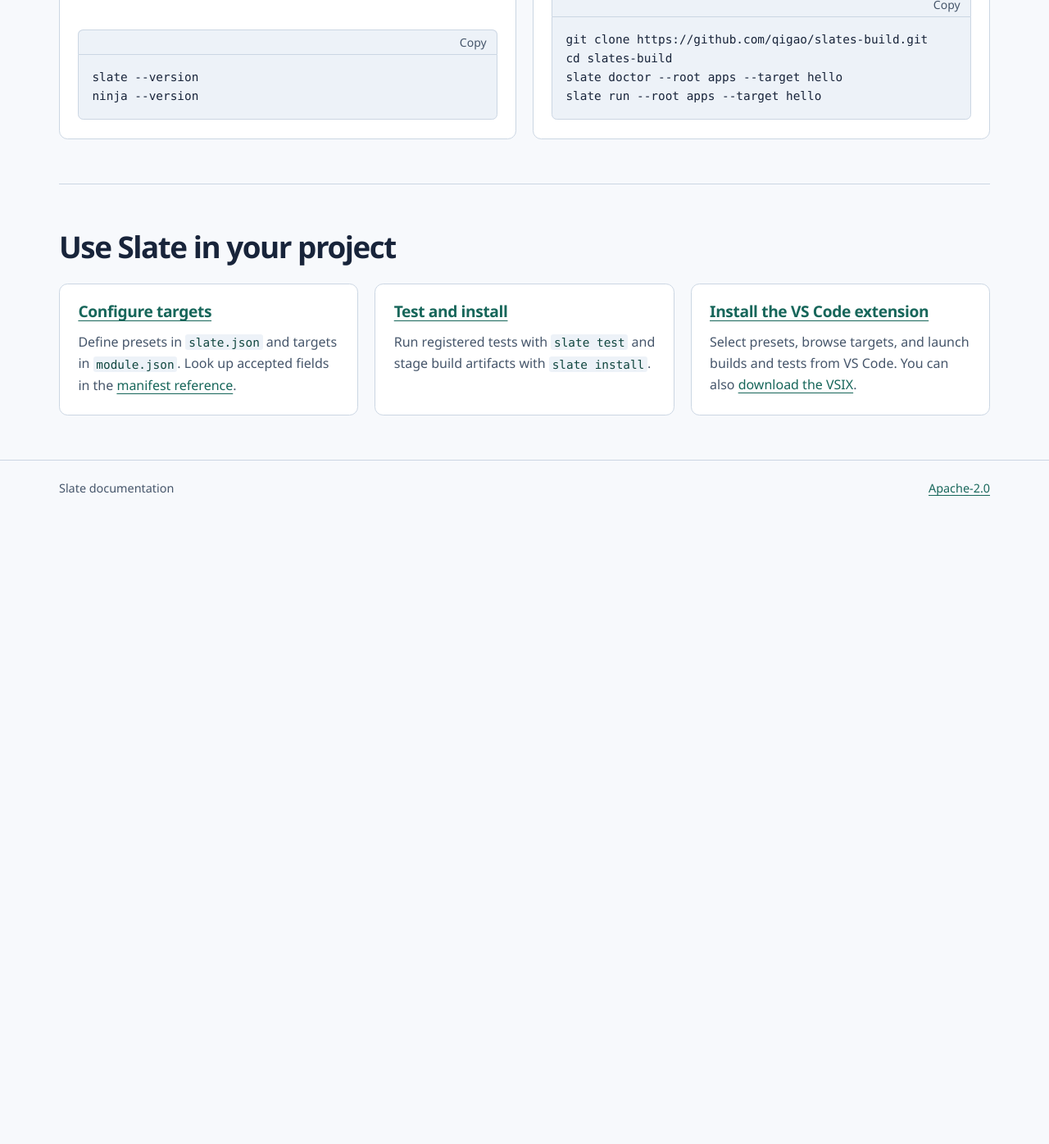
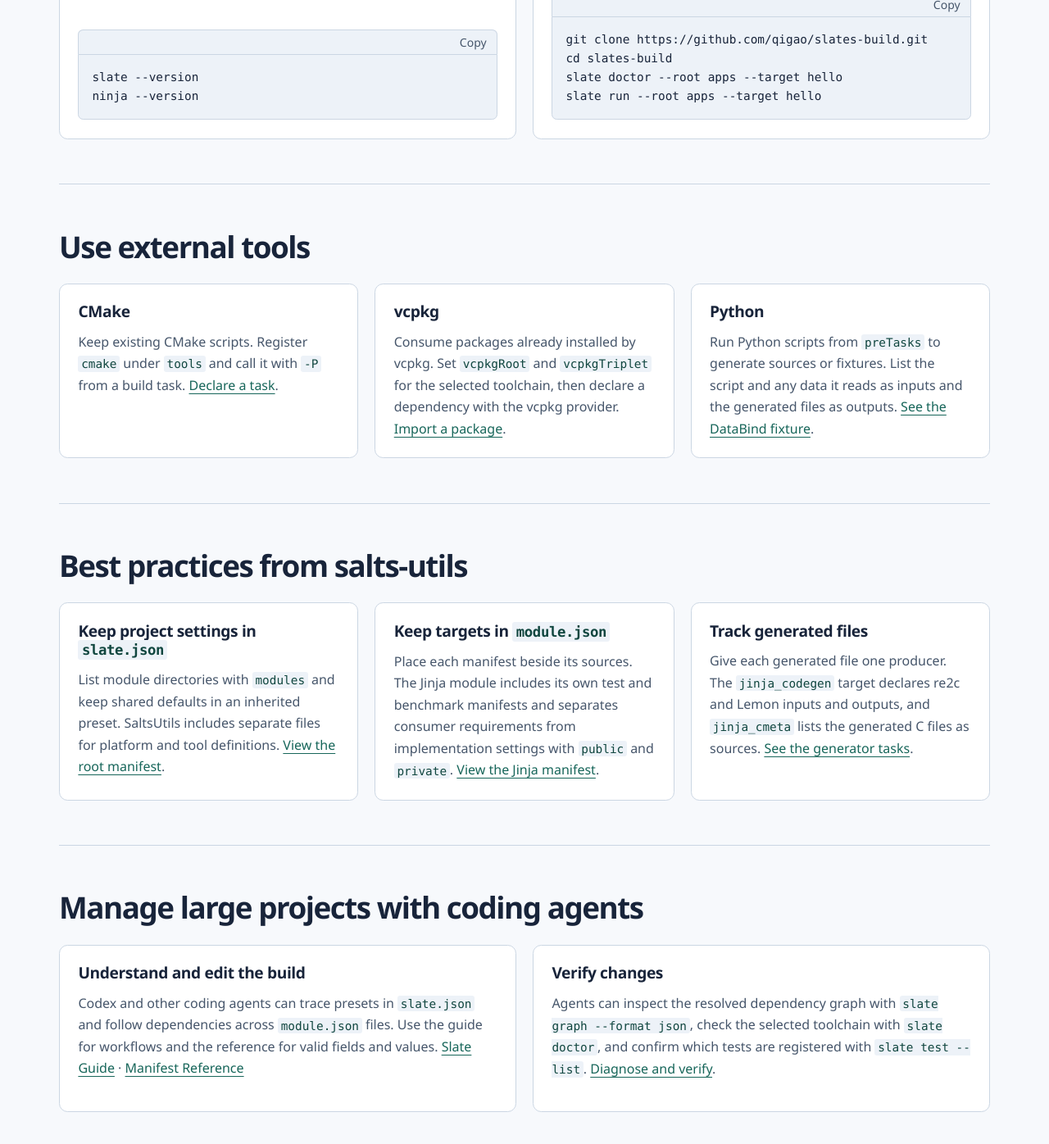
Before and after one commit to qigao/slates-build, a Jekyll site: the page built from site/index.html, in a window 1280 px wide and 1400 px high, scrolled down 922 px. Shown: the top 1396 px of the window at 82% size. Built offline with Jekyll 4.4.1, drawn with Linux system fonts in a browser that asks for light colours; before the commit the page ends 1552 px from its top, so only the background shows below that; some of the changed text lies outside the part shown.

Commit message:
Explain Slate workflows and editor integrations on the homepage (#3)

```diff
--- a/site/_config.yml
+++ b/site/_config.yml
@@ -1,10 +1,11 @@
 title: Slate
-description: Build, run, and test C and C++ projects with Slate and Ninja.
+description: Slate is a lightweight, JSON-based build tool for C and C++ projects, powered by Ninja.
 url: https://qigao.github.io
 baseurl: /slates-build
 repository: qigao/slates-build
 vscode_extension: https://marketplace.visualstudio.com/items?itemName=slates-build.slates-extension
 vscode_releases: https://github.com/qigao/slates-extension/releases/latest
+openidea_releases: https://github.com/qigao/slates-openidea/releases/latest
 markdown: kramdown
 plugins:
   - jekyll-relative-links
--- a/site/_layouts/default.html
+++ b/site/_layouts/default.html
@@ -19,7 +19,7 @@
       <nav class="site-nav" aria-label="Primary">
         <a href="{{ '/guide.html' | relative_url }}"{% if page.url == '/guide.html' %} aria-current="page"{% endif %}>Guide</a>
         <a href="{{ '/grammar.html' | relative_url }}"{% if page.url == '/grammar.html' %} aria-current="page"{% endif %}>Reference</a>
-        <a href="{{ site.vscode_extension }}">VS Code</a>
+        <a href="{{ '/' | relative_url }}#editors">Editors</a>
         <a href="https://github.com/qigao/slates-build">GitHub</a>
       </nav>
     </div>
--- a/site/index.html
+++ b/site/index.html
@@ -5,8 +5,8 @@ title: Slate
 <div class="wrap">
   <section class="hero">
     <div>
-      <h1>Build with Slate.</h1>
-      <p>Define C and C++ targets in JSON. Slate resolves your toolchain, generates Ninja rules, and lets you build, run, test, and install from one CLI.</p>
+      <h1>Simple builds with JSON.</h1>
+      <p>Slate is a lightweight alternative to CMake for C and C++ projects. It turns JSON manifests into Ninja build files and provides one CLI to build, run, test, and install.</p>
       <div class="hero-actions">
         <a class="button primary" href="#quickstart">Quickstart</a>
         <a class="button secondary" href="https://github.com/qigao/slates-build/releases/latest">Download Slate</a>
@@ -39,20 +39,67 @@ slate run --root apps --target hello</code></pre>
     </div>
   </section>
 
-  <section class="paths" aria-labelledby="paths-title">
-    <h2 id="paths-title">Use Slate in your project</h2>
+  <section class="paths" id="external-tools" aria-labelledby="external-tools-title">
+    <h2 id="external-tools-title">Use external tools</h2>
     <div class="path-grid">
       <div>
-        <h3><a href="{{ '/guide.html' | relative_url }}#configure-a-project-and-register-a-test">Configure targets</a></h3>
-        <p>Define presets in <code>slate.json</code> and targets in <code>module.json</code>. Look up accepted fields in the <a href="{{ '/grammar.html' | relative_url }}">manifest reference</a>.</p>
+        <h3>CMake</h3>
+        <p>Keep existing CMake scripts. Register <code>cmake</code> under <code>tools</code> and call it with <code>-P</code> from a build task. <a href="{{ '/guide.html' | relative_url }}#declare-tasks-and-customize-rules">Declare a task</a>.</p>
       </div>
       <div>
-        <h3><a href="{{ '/guide.html' | relative_url }}#install-build-outputs">Test and install</a></h3>
-        <p>Run registered tests with <code>slate test</code> and stage build artifacts with <code>slate install</code>.</p>
+        <h3>vcpkg</h3>
+        <p>Consume packages already installed by vcpkg. Set <code>vcpkgRoot</code> and <code>vcpkgTriplet</code> for the selected toolchain, then declare a dependency with the vcpkg provider. <a href="{{ '/guide.html' | relative_url }}#use-an-installed-vcpkg-package">Import a package</a>.</p>
       </div>
       <div>
-        <h3><a href="{{ site.vscode_extension }}">Install the VS Code extension</a></h3>
-        <p>Select presets, browse targets, and launch builds and tests from VS Code. You can also <a href="{{ site.vscode_releases }}">download the VSIX</a>.</p>
+        <h3>Python</h3>
+        <p>Run Python scripts from <code>preTasks</code> to generate sources or fixtures. List the script and any data it reads as inputs and the generated files as outputs. <a href="https://github.com/qigao/salts-utils/blob/853421db84dc514fc43938cc1406580ff15cdd54/databind/compiler/tests/projection/fixtures/module.json#L511-L524">See the DataBind fixture</a>.</p>
+      </div>
+    </div>
+  </section>
+
+  <section class="paths" id="best-practices" aria-labelledby="best-practices-title">
+    <h2 id="best-practices-title">Best practices from salts-utils</h2>
+    <div class="path-grid">
+      <div>
+        <h3>Keep project settings in <code>slate.json</code></h3>
+        <p>List module directories with <code>modules</code> and keep shared defaults in an inherited preset. SaltsUtils includes separate files for platform and tool definitions. <a href="https://github.com/qigao/salts-utils/blob/master/slate.json">View the root manifest</a>.</p>
+      </div>
+      <div>
+        <h3>Keep targets in <code>module.json</code></h3>
+        <p>Place each manifest beside its sources. The Jinja module includes its own test and benchmark manifests and separates consumer requirements from implementation settings with <code>public</code> and <code>private</code>. <a href="https://github.com/qigao/salts-utils/blob/master/jinja/module.json">View the Jinja manifest</a>.</p>
+      </div>
+      <div>
+        <h3>Track generated files</h3>
+        <p>Give each generated file one producer. The <code>jinja_codegen</code> target declares re2c and Lemon inputs and outputs, and <code>jinja_cmeta</code> lists the generated C files as sources. <a href="https://github.com/qigao/salts-utils/blob/853421db84dc514fc43938cc1406580ff15cdd54/jinja/module.json#L100">See the generator tasks</a>.</p>
+      </div>
+    </div>
+  </section>
+
+  <section class="paths" id="coding-agents" aria-labelledby="coding-agents-title">
+    <h2 id="coding-agents-title">Manage large projects with coding agents</h2>
+    <div class="steps">
+      <div>
+        <h3>Understand and edit the build</h3>
+        <p>Codex and other coding agents can trace presets in <code>slate.json</code> and follow dependencies across <code>module.json</code> files. Use the guide for workflows and the reference for valid fields and values. <a href="{{ '/guide.html' | relative_url }}">Slate Guide</a> · <a href="{{ '/grammar.html' | relative_url }}">Manifest Reference</a></p>
+      </div>
+      <div>
+        <h3>Verify changes</h3>
+        <p>Agents can inspect the resolved dependency graph with <code>slate graph --format json</code>, check the selected toolchain with <code>slate doctor</code>, and confirm which tests are registered with <code>slate test --list</code>. <a href="{{ '/guide.html' | relative_url }}#diagnose-and-verify">Diagnose and verify</a>.</p>
+      </div>
+    </div>
+  </section>
+
+  <section class="paths" id="editors" aria-labelledby="editors-title">
+    <h2 id="editors-title">Manage Slate projects in VS Code and OpenIDEA</h2>
+    <p>Open a workspace with <code>slate.json</code> and use the Slate sidebar to choose a preset, browse targets and source files, and build, run, or test your project.</p>
+    <div class="steps">
+      <div>
+        <h3>VS Code</h3>
+        <p>Install Slate Build and open <strong>Slate Targets</strong> from the Activity Bar. <a href="{{ site.vscode_extension }}">Install from the Marketplace</a> · <a href="{{ site.vscode_releases }}">Download the VSIX</a></p>
+      </div>
+      <div>
+        <h3>OpenIDEA</h3>
+        <p>Install the <code>.oiplugin</code> package via <strong>Settings → Plugins → Install Plugin from Disk</strong>, then open the Slate tool window. <a href="{{ site.openidea_releases }}">Download the OpenIDEA plugin</a>.</p>
       </div>
     </div>
   </section>
```
